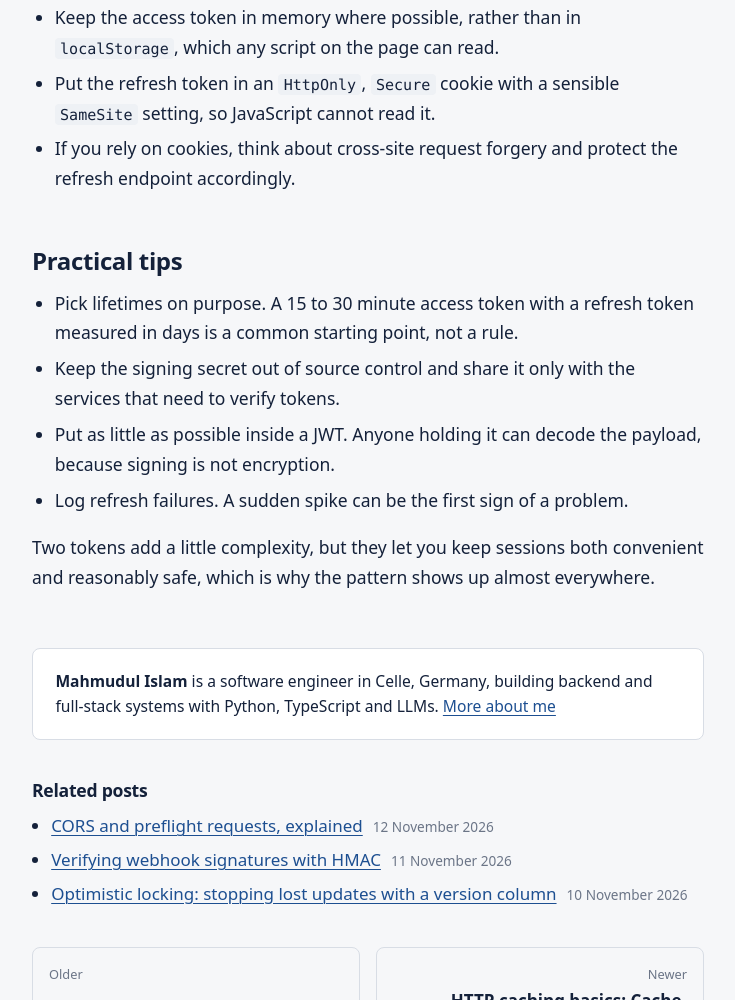
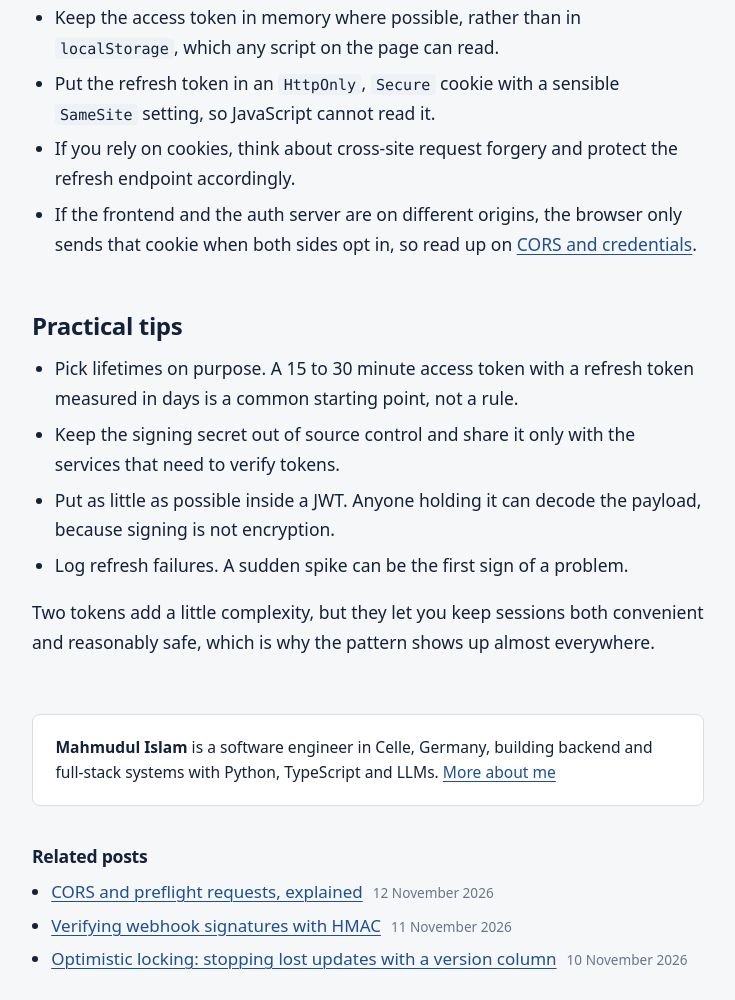
Before and after one commit to mahmudul-islam32/portfolio, an Astro site: page /blog/2026-10-24-access-and-refresh-tokens in a window 1280 px wide. Shown: the part 2240-3240 px from the top of the page, without its empty margins (72-807 px from the left). Built offline with nearby package versions, Linux system fonts and the light colour scheme; Astro itself is replaced by a stand-in of ours.

Commit message:
Link the tokens post to the new CORS post

```diff
--- a/src/content/blog/2026-10-24-access-and-refresh-tokens.md
+++ b/src/content/blog/2026-10-24-access-and-refresh-tokens.md
@@ -45,6 +45,7 @@ There is no perfect answer, but some rules of thumb are widely followed:
 - Keep the access token in memory where possible, rather than in `localStorage`, which any script on the page can read.
 - Put the refresh token in an `HttpOnly`, `Secure` cookie with a sensible `SameSite` setting, so JavaScript cannot read it.
 - If you rely on cookies, think about cross-site request forgery and protect the refresh endpoint accordingly.
+- If the frontend and the auth server are on different origins, the browser only sends that cookie when both sides opt in, so read up on [CORS and credentials](/blog/2026-11-12-cors-preflight-requests/).
 
 ## Practical tips
 
```
